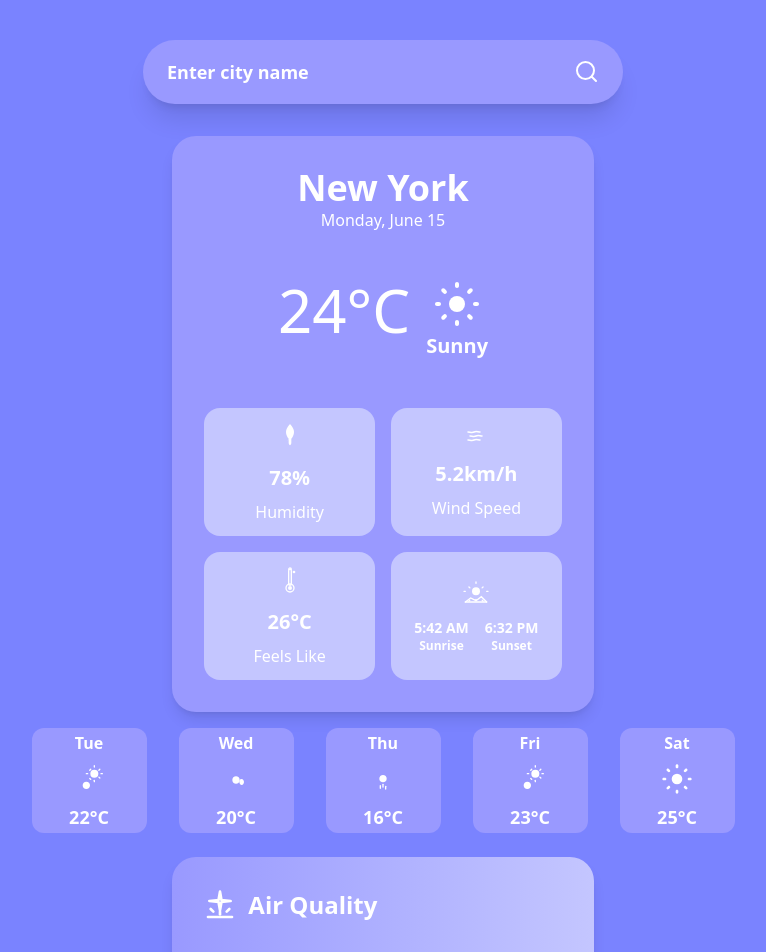
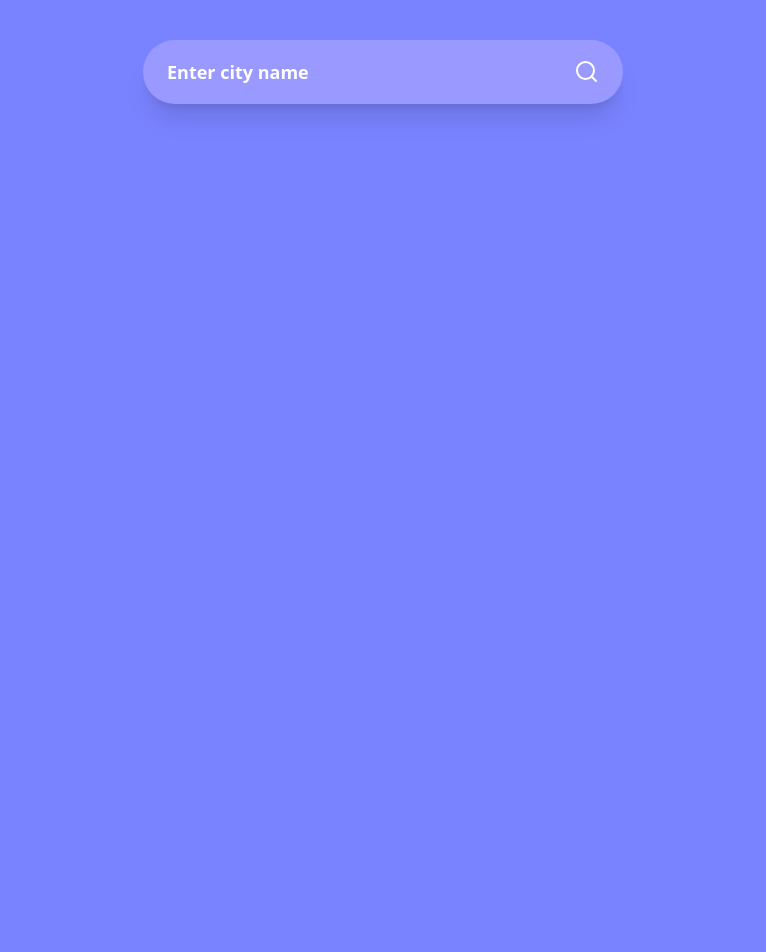
Before and after one commit to abhijeetanand628/Weather-App-React, a React (Vite) app: page / in a window 1280 px wide. Shown: the top 952 px of the page, without its empty margins (257-1023 px from the left). After the commit the page ends 800 px from the top, so only its background shows below. Built offline with nearby package versions, Linux system fonts and the light colour scheme.

Commit message:
Added some functionalities

```diff
--- a/src/App.jsx
+++ b/src/App.jsx
@@ -3,8 +3,35 @@
 import WeatherForecast from './components/WeatherForecast';
 import AirQualityCard from './components/AirQualityCard';
 import searchIcon from './assets/search.svg';
+import { useState } from 'react';
 
   function App() {
+
+    const [cityName, setCityName] = useState('');
+    const [weatherData, setWeatherData] = useState(null);
+
+    const apiKey = 'a5c0fae4b7fc460080481110251109';
+
+    async function getWeather(city) {
+      if(!city)
+        return;
+      try {
+        let url = `https://api.weatherapi.com/v1/current.json?key=${apiKey}&q=${city}&aqi=yes`;
+        let response = await fetch(url);
+        let data = await response.json();
+        console.log(data);
+        setWeatherData(data);
+      } catch (error) {
+        console.log("Failed to fetch the data", error);
+      }
+    }
+
+    const enter = (e) => {
+      if(e.key === 'Enter')
+      {
+        getWeather(cityName);
+      }
+    }
 
     return (
       <>
@@ -13,19 +40,27 @@
         <input
         type='text'
         placeholder='Enter city name'
+        value={cityName}
+        onKeyDown={enter}
+        onChange={(e) => setCityName(e.target.value)}
         className='bg-[#9999FF] w-11/12 sm:w-96 md:w-[30rem] h-16 rounded-full pl-6 pr-16 py-3 text-white text-lg font-semibold border-none shadow-xl mb-8 placeholder-white placeholder-opacity-80'
         />
         <img
           src={searchIcon}
           alt='search'
+          onClick={() => getWeather(cityName)}
           className='absolute right-10 sm:right-6 top-1/2 transform -translate-y-1/2 w-5 h-5 sm:w-6 sm:h-6 cursor-pointer'
         />
       </div>
-      <WeatherCard />
+      {weatherData && (
+        <>
+          <WeatherCard weatherData={weatherData} />
           <div className='w-full flex flex-col items-center gap-2'>
-        <WeatherForecast />
-        <AirQualityCard />
+            <WeatherForecast weatherData={weatherData} />
+            <AirQualityCard weatherData={weatherData} />
           </div>
+        </>
+      )}
       </div>
       </>
     )
--- a/src/components/AirQualityCard.jsx
+++ b/src/components/AirQualityCard.jsx
@@ -1,6 +1,12 @@
+import { useState } from 'react';
 import airQualityIcon from '../assets/air-quality.svg';
 
-const AirQualityCard = () => {
+const AirQualityCard = ({weatherData}) => {
+  if(!weatherData)
+    return null;
+
+  const AQI = weatherData.current.air_quality['us-epa-index'];
+
   return (
     <div className='w-11/12 md:w-1/2 lg:w-1/3 min-w-[280px] bg-gradient-to-r from-[#9999FF] to-[#C4C6FF] rounded-3xl shadow-lg p-8 flex flex-col'>
       {/* Header */}
@@ -15,7 +21,7 @@ const AirQualityCard = () => {
 
       {/* Air Quality Index */}
       <div className='flex items-center justify-between mb-4'>
-        <div className='text-white text-6xl font-bold'>42</div>
+        <div className='text-white text-6xl font-bold'>{AQI}</div>
         <div className='bg-green-500 rounded-full px-4 py-2'>
           <span className='text-white text-sm font-bold'>Good</span>
         </div>
--- a/src/components/WeatherCard.jsx
+++ b/src/components/WeatherCard.jsx
@@ -4,20 +4,38 @@ import windIcon from '../assets/wind.svg';
 import thermometerIcon from '../assets/thermometer.svg';
 import sunsetIcon from '../assets/sunset.svg';
 
-const WeatherCard = () => {
+const WeatherCard = ({weatherData}) => {
+  if(!weatherData) {
+    return null;
+}
+
+const temperature = Math.round(weatherData.current.temp_c);
+const humidity = weatherData.current.humidity;
+const windSpeed = weatherData.current.wind_kph;
+const temperatureApparent = Math.round(weatherData.current.feelslike_c) ;
+const locationName = weatherData.location.name + ' , ' + weatherData.location.country;
+const weatherDescription = weatherData.current.condition['text'] || "Unavailable";
+const date = new Date(weatherData.location.localtime);
+const icon = weatherData.current.condition['icon'];
+const formattedDate = date.toLocaleDateString('en-US', {
+  weekday: 'long',
+  month: 'long',
+  day: 'numeric',
+});
+
   return (
     <div className='w-11/12 md:w-1/2 lg:w-1/3 h-144 min-w-[280px] bg-[#9999FF] rounded-3xl shadow-lg p-8 flex flex-col items-center'>
-      <h1 className='text-white text-4xl font-semibold'>New York</h1>
-      <p className='text-white mb-12'>Monday, June 15</p>
+      <h1 className='text-white text-4xl font-semibold mb-2'>{locationName}</h1>
+      <p className='text-white mb-12'>{formattedDate}</p>
       <div className='flex flex-row justify-start items-start gap-4'>
-        <h2 className='text-white text-6xl font-light'>24°C</h2>
+        <h2 className='text-white text-6xl font-light'>{temperature}°C</h2>
         <div className='flex flex-col items-center justify-center mb-12'>
           <img
-            src={sunnyIcon}
+            src={icon}
             alt='sunny weather'
             className='w-12 h-12 mb-1'
           />
-          <p className='text-white text-xl font-semibold'>Sunny</p>
+          <p className='text-white text-xl font-semibold'>{weatherDescription}</p>
         </div>
       </div>
       <div className='flex flex-row gap-4 w-full'>
@@ -28,7 +46,7 @@ const WeatherCard = () => {
             className='w-8 h-8'
           />
           <div className='flex flex-col items-center'>
-            <p className='text-white text-xl font-semibold mb-2'>78%</p>
+            <p className='text-white text-xl font-semibold mb-2'>{humidity}%</p>
             <p className='text-white'>Humidity</p>
           </div>
         </div>
@@ -39,7 +57,7 @@ const WeatherCard = () => {
             className='w-6 h-6'
           />
           <div className='flex flex-col items-center'>
-            <p className='text-white text-xl font-semibold mb-2'>5.2km/h</p>
+            <p className='text-white text-xl font-semibold mb-2'>{windSpeed}km/h</p>
             <p className='text-white'>Wind Speed</p>
           </div>
         </div>
@@ -52,7 +70,7 @@ const WeatherCard = () => {
             className='w-8 h-8'
           />
           <div className='flex flex-col items-center'>
-            <p className='text-white text-xl font-semibold mb-2'>26°C</p>
+            <p className='text-white text-xl font-semibold mb-2'>{temperatureApparent}°C</p>
             <p className='text-white'>Feels Like</p>
           </div>
         </div>
@@ -79,5 +97,4 @@ const WeatherCard = () => {
     </div>
   );
 };
-
 export default WeatherCard;
--- a/src/components/WeatherForecast.jsx
+++ b/src/components/WeatherForecast.jsx
@@ -3,8 +3,14 @@ import partlyCloudyIcon from '../assets/partly-cloudy.svg';
 import cloudyIcon from '../assets/cloudy.svg';
 import rainyIcon from '../assets/rainy.svg';
 import sunnyIcon from '../assets/sunny.svg';
+import { useState } from 'react';
 
 const WeatherForecast = () => {
+
+  const [day, setDay] = useState('');
+  const [temperature, setTemperature] = useState('');
+  const [icon, setIcon] = useState('');
+
   return (
     <div className='w-full flex flex-row justify-start md:justify-center gap-4 sm:gap-5 md:gap-6 lg:gap-8 overflow-x-auto py-4 px-4 md:px-8 cursor-pointer scrollbar-hide'>
       <ForecastCard day="Tue" icon={partlyCloudyIcon} temperature="22°C" />
```
Lines whose indentation alone changed are shown as unchanged.
